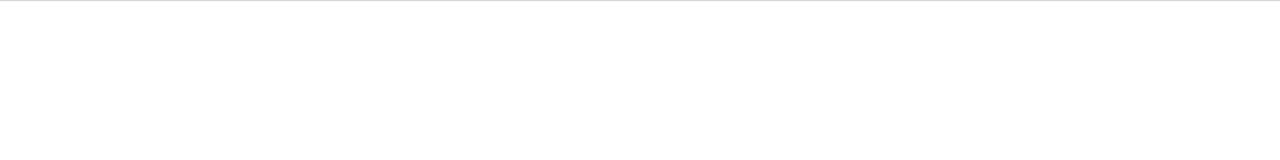
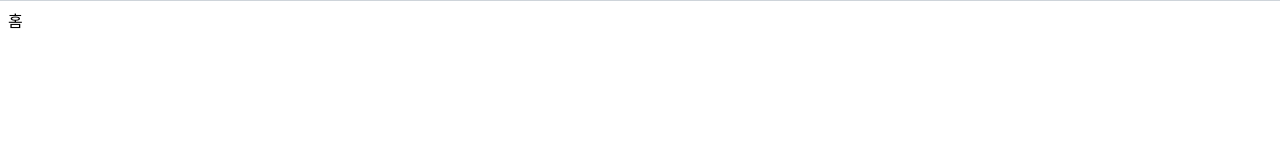
Before and after one commit to choiwono/movie-clone, a React (Create React App) app: page / in a window 1280 px wide. Shown: the top 160 px of the page. Built offline with nearby package versions, Linux system fonts and the light colour scheme.

Commit message:
:art: typesciprt 설정 및 컨텐츠 에러 컴포넌ㄴ트 추가, 글로벌 스타일 추가( 스타일 컴포넌트 )

```diff
--- a/craco.config.js
+++ b/craco.config.js
@@ -1,17 +1,18 @@
-const CracoAlias = require("craco-alias");
+const path = require( 'path' );
 
-module.exports = {
-  plugins: [
-    {
-      plugin: CracoAlias,
-      options: {
-        source: "tsconfig",
-        // baseUrl SHOULD be specified
-        // plugin does not take it from tsconfig
-        baseUrl: "./src",
-        // tsConfigPath should point to the file where "baseUrl" and "paths" are specified
-        tsConfigPath: "./tsconfig.extend.json"
+module.exports = function () {
+  return {
+    webpack: {
+      alias: {
+        '@': path.resolve( __dirname, 'src' )
       }
-    }
-  ]
-};
+    },
+    jest: {
+      configure: {
+        moduleNameMapper: {
+          '^@/(.*)$': '<rootDir>/src/$1',
+        },
+      },
+    },
+  }
+}
--- a/package.json
+++ b/package.json
@@ -51,6 +51,7 @@
   },
   "devDependencies": {
     "@types/react-router-dom": "^5.1.4",
-    "craco-alias": "^2.1.1"
+    "craco-alias": "^2.1.1",
+    "tslint": "^6.1.1"
   }
 }
--- a/src/App.css
+++ /dev/null
@@ -1,38 +0,0 @@
-.App {
-  text-align: center;
-}
-
-.App-logo {
-  height: 40vmin;
-  pointer-events: none;
-}
-
-@media (prefers-reduced-motion: no-preference) {
-  .App-logo {
-    animation: App-logo-spin infinite 20s linear;
-  }
-}
-
-.App-header {
-  background-color: #282c34;
-  min-height: 100vh;
-  display: flex;
-  flex-direction: column;
-  align-items: center;
-  justify-content: center;
-  font-size: calc(10px + 2vmin);
-  color: white;
-}
-
-.App-link {
-  color: #61dafb;
-}
-
-@keyframes App-logo-spin {
-  from {
-    transform: rotate(0deg);
-  }
-  to {
-    transform: rotate(360deg);
-  }
-}
--- a/src/App.tsx
+++ b/src/App.tsx
@@ -1,10 +1,15 @@
-import React from 'react';
-import './App.css';
+import React, { Fragment } from 'react';
 import HeaderMobile from '../src/components/Layout/Header/HeaderMobile'
+//import GlobalStyle from '@/Shared/style/GlobalStyle';
+import Router from './routes'
 
 const App: React.FC = () => {
   return (
-    <HeaderMobile />
+    <Fragment>
+      {/*<GlobalStyle />*/}
+      <Router />
+      <HeaderMobile />
+    </Fragment>
   );
 }
 
--- /dev/null
+++ b/src/Shared/style/GlobalStyle.js
@@ -0,0 +1,235 @@
+import { createGlobalStyle } from 'styled-components';
+
+const GlobalStyle = createGlobalStyle`
+    body {
+        margin: 0;
+        font-family: 'Noto Sans KR', Helvetica, Arial, sans-serif !important;
+        -webkit-font-smoothing: antialiased;
+        -moz-osx-font-smoothing: grayscale;
+        font-size: 1rem;
+        line-height: 1.5;
+        color: #24292e;
+        background-color: #fff;
+        font-weight: 'normal';
+    }
+
+    code {
+        font-family: source-code-pro, Menlo, Monaco, Consolas, "Courier New", monospace;
+    }
+
+    .app {
+        flex-direction: column;
+        display: flex;
+        justify-content: center;
+        align-items: center;
+        height: 100vh;
+    }
+
+    input.error {
+        border-color: red;
+    }
+
+    .input-feedback {
+        color: red;
+        height: 5px;
+        margin-top: -12px;
+    }
+
+    @mixin selected($bgColor, $color, $fontWeight) {
+        background-color: $bgColor !important;
+        color: $color !important;
+        font-weight: $fontWeight !important;
+    }
+
+    .ant-menu-item-selected {
+        @include selected(transparent, #006BCD, 700);
+
+        @extend .ant-menu-item-selected;
+        a {
+            @extend .ant-menu-item-selected;
+        }
+    }
+
+    .ant-menu-item {
+         transition: font-weight .1s ease-in-out;
+
+        a {
+            color: #000000;
+            font-size: 0.9rem;
+            font-weight: 500;
+
+            &:hover {
+            font-weight: 700;
+            color: #006BCD;
+            }
+        }
+
+        &::after {
+            border-right: 0px !important;
+        }
+    }
+
+    .ant-select-selection--single {
+        border-radius: 7.5px !important;
+        box-shadow: 0px 4px 4px rgba(0, 0, 0, 0.25);
+    }
+
+    .ant-table-tbody>tr>td {
+        border-bottom: 0px !important;
+    }
+
+    *:focus {
+        outline: 0 !important;
+    }
+
+    .ant-calendar-picker-input.ant-input {
+        border-radius: 7.5px;
+        box-shadow: 0px 4px 4px rgba(0, 0, 0, 0.25);
+        text-indent: 0.5rem;
+
+        &::placeholder {
+            color: #808080;
+        }
+    }
+
+    .custom-notification {
+        border-radius: 50px !important;
+        width: 500px;
+        padding: 0px 30px !important;
+        color: #ffffff !important;
+        min-height: 55px !important;
+        font-family: 'Noto Sans KR' !important;
+        font-size: 1rem !important;
+        transform: rotateY(360deg);
+        transition: transform 0.6s;
+        background: #1E1E1E !important;
+    }
+
+    .custom-notification.success {
+        background: #2382DB !important;
+    }
+
+    .custom-notification.failure {
+        background: #DB2E23 !important;
+    }
+
+    .Toastify__close-button {
+        align-self: normal !important;
+        color: #ffffff !important;
+        opacity: 1 !important;
+    }
+
+    .search_list {
+        position: absolute !important;
+        width: 135px;
+        text-align: center;
+        transform-origin: 0px 113.2px;
+        border: 1px solid #ddd;
+        min-height: 200px;
+        max-height: 200px;
+        overflow-y: scroll;
+        background: white;
+        border: 1px solid rgb(222, 226, 230);
+        border-radius: 5px;
+
+        li {
+            cursor: pointer;
+            border: none !important;
+        }
+    }
+
+    .ant-calendar-picker-input {
+        background: #f6f6f6 !important;
+        box-shadow: none !important;
+
+        &:focus {
+            border: 1.25px solid #6cb8ff !important;
+        }
+    }
+
+    .filterSelect {
+        width: 180px;
+        margin-left: 10px !important;
+        box-shadow: none;
+
+        .ant-select-selection--single {
+            box-shadow: none;
+        }
+    }
+
+    .fade-enter {
+        opacity: 0;
+    }
+
+    .fade-enter.fade-enter-active {
+        opacity: 1;
+        transition: opacity 200ms ease-in;
+    }
+
+    .fade-exit {
+        opacity: 1;
+    }
+
+    .fade-exit.fade-exit-active {
+        opacity: 0;
+        transition: opacity 200ms ease-in;
+    }
+
+    .bm-burger-button {
+        position: fixed;
+        width: 30px;
+        height: 24px;
+        right: 25px;
+        top: 17.5px;
+    }
+
+    .bm-burger-bars {
+        background: #fff;
+    }
+
+    .bm-burger-bars-hover {
+        background: #a90000;
+    }
+
+    .bm-cross-button {
+        height: 24px;
+        width: 24px;
+    }
+
+    .bm-cross {
+        background: #bdc3c7;
+    }
+
+    .bm-menu-wrap {
+        position: fixed;
+        height: 100%;
+    }
+
+    .bm-menu {
+        background: #373a47;
+        padding: 2.5em 1.5em 0;
+        font-size: 1.15em;
+    }
+
+    .bm-morph-shape {
+        fill: #373a47;
+    }
+
+    .bm-item-list {
+        color: #b8b7ad;
+        padding: 0.8em;
+    }
+
+    .bm-item {
+        display: inline-block;
+        padding: 10px;
+        font-size: 18px;
+        color: white;
+    }
+
+    .bm-overlay {
+        background: rgba(0, 0, 0, 0.3);
+    }
+`
+
+export default GlobalStyle;
--- a/src/index.css
+++ /dev/null
@@ -1,13 +0,0 @@
-body {
-  margin: 0;
-  font-family: -apple-system, BlinkMacSystemFont, 'Segoe UI', 'Roboto', 'Oxygen',
-    'Ubuntu', 'Cantarell', 'Fira Sans', 'Droid Sans', 'Helvetica Neue',
-    sans-serif;
-  -webkit-font-smoothing: antialiased;
-  -moz-osx-font-smoothing: grayscale;
-}
-
-code {
-  font-family: source-code-pro, Menlo, Monaco, Consolas, 'Courier New',
-    monospace;
-}
--- a/src/index.tsx
+++ b/src/index.tsx
@@ -1,9 +1,8 @@
 import React from 'react';
 import ReactDOM from 'react-dom';
-import './index.css';
 import App from './App';
 import * as serviceWorker from './serviceWorker';
-import { Provider } from 'react-redux';
+import { Provider } from 'react-redux'
 import configStore from './lib/store/index'
 
 const store = configStore();
--- a/src/lib/modules/detail.tsx
+++ b/src/lib/modules/detail.tsx
@@ -1,3 +1,5 @@
+import React, { Fragment } from 'react';
+
 export interface Detail {
     id ? : number;
     content ? : string;
--- a/src/lib/modules/index.tsx
+++ b/src/lib/modules/index.tsx
@@ -1,13 +1,12 @@
 import { combineReducers } from 'redux'
 //import { connectRouter } from 'connected-react-router'
-import { detailReducer, DetailState } from './detail';
+import { DetailState } from './detail';
 import { favoriteReducer } from './favorite';
 import { loadingReducer } from './loading';
 import { searchReducer } from './search';
 import { trendsReducer } from './trends';
 
 const rootReducer = combineReducers({
-    detail : detailReducer,
 
 });
 
--- a/tsconfig.extend.json
+++ b/tsconfig.extend.json
@@ -3,7 +3,6 @@
 	  "baseUrl": "./",
 	  "paths": {
 		"@/*": ["src/*"],
-		"@modules" : ["src/lib/modules/*"]
 	  }
 	}
   }
--- a/tsconfig.json
+++ b/tsconfig.json
@@ -2,6 +2,7 @@
   "extends": "./tsconfig.extend.json",
   "compilerOptions": {
     "target": "es5",
+    "importHelpers": true,
     "lib": [
       "dom",
       "dom.iterable",
@@ -18,9 +19,9 @@
     "resolveJsonModule": true,
     "isolatedModules": true,
     "noEmit": true,
-    "jsx": "react",
+    "jsx": "react"
   },
   "include": [
-    "src"
+    "src/*"
   ]
 }
```
Also changed, not shown: src/Shared/components/ContentsError/index.tsx (+9 -5 lines), 2 other files (tests, documents, lock files or other folders).
